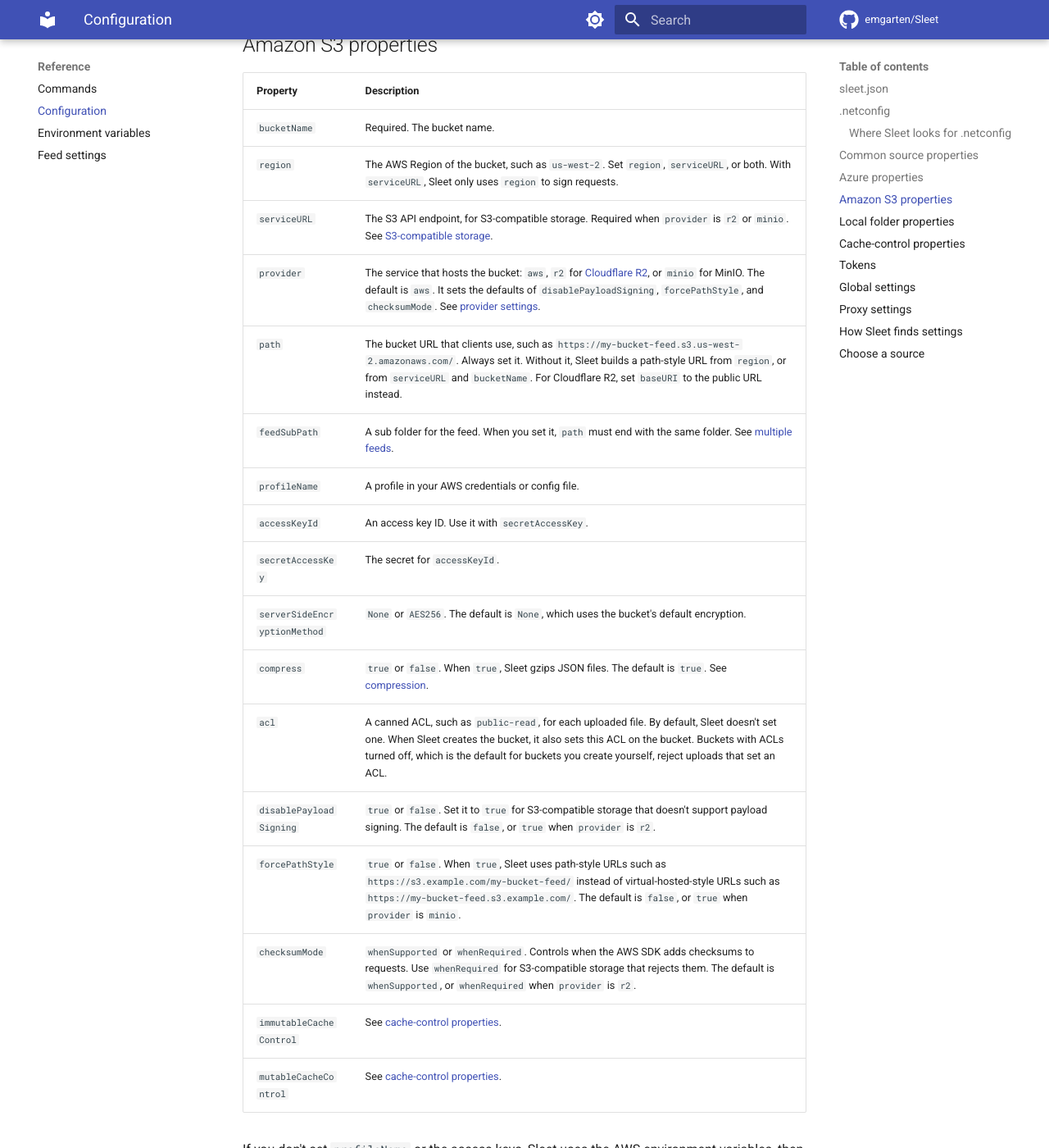
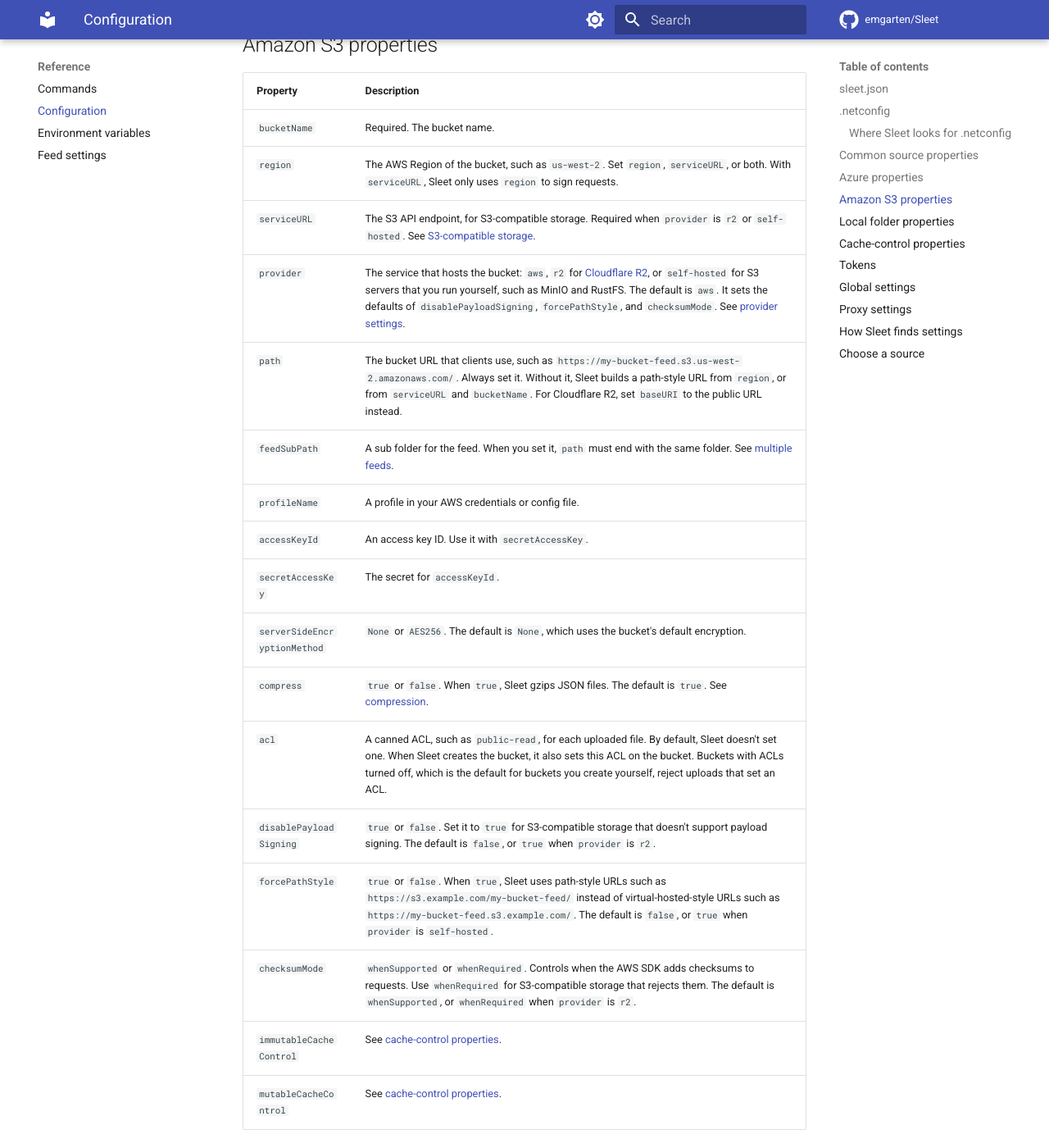
Before and after one commit to emgarten/Sleet, an MkDocs documentation site: the page built from doc/client-settings.md, in a window 1280 px wide and 1400 px high, scrolled down 3572 px. Shown: the whole window at 82% size. Built offline with MkDocs 1.6.1 and Material for MkDocs 9.7.7, drawn with Linux system fonts in a browser that asks for light colours; comment, search, counter and statistics services are not loaded.

Commit message:
Rename the minio S3 provider to self-hosted
MinIO is no longer maintained upstream, and the preset only enables
path-style URLs and requires serviceURL, which suits other S3 servers
that you run yourself, such as RustFS. Name the preset for what it
covers instead of a single product.

```diff
--- a/doc/client-settings.md
+++ b/doc/client-settings.md
@@ -127,8 +127,8 @@ Set `path`, `connectionString`, or both. See [Azure authentication](auth-azure.m
 | --- | --- |
 | `bucketName` | Required. The bucket name. |
 | `region` | The AWS Region of the bucket, such as `us-west-2`. Set `region`, `serviceURL`, or both. With `serviceURL`, Sleet only uses `region` to sign requests. |
-| `serviceURL` | The S3 API endpoint, for S3-compatible storage. Required when `provider` is `r2` or `minio`. See [S3-compatible storage](s3-compatible.md). |
-| `provider` | The service that hosts the bucket: `aws`, `r2` for [Cloudflare R2](feed-type-cloudflare.md), or `minio` for MinIO. The default is `aws`. It sets the defaults of `disablePayloadSigning`, `forcePathStyle`, and `checksumMode`. See [provider settings](s3-compatible.md#provider-settings). |
+| `serviceURL` | The S3 API endpoint, for S3-compatible storage. Required when `provider` is `r2` or `self-hosted`. See [S3-compatible storage](s3-compatible.md). |
+| `provider` | The service that hosts the bucket: `aws`, `r2` for [Cloudflare R2](feed-type-cloudflare.md), or `self-hosted` for S3 servers that you run yourself, such as MinIO and RustFS. The default is `aws`. It sets the defaults of `disablePayloadSigning`, `forcePathStyle`, and `checksumMode`. See [provider settings](s3-compatible.md#provider-settings). |
 | `path` | The bucket URL that clients use, such as `https://my-bucket-feed.s3.us-west-2.amazonaws.com/`. Always set it. Without it, Sleet builds a path-style URL from `region`, or from `serviceURL` and `bucketName`. For Cloudflare R2, set `baseURI` to the public URL instead. |
 | `feedSubPath` | A sub folder for the feed. When you set it, `path` must end with the same folder. See [multiple feeds](multiple-feeds.md). |
 | `profileName` | A profile in your AWS credentials or config file. |
@@ -138,7 +138,7 @@ Set `path`, `connectionString`, or both. See [Azure authentication](auth-azure.m
 | `compress` | `true` or `false`. When `true`, Sleet gzips JSON files. The default is `true`. See [compression](how-it-works.md#compression). |
 | `acl` | A canned ACL, such as `public-read`, for each uploaded file. By default, Sleet doesn't set one. When Sleet creates the bucket, it also sets this ACL on the bucket. Buckets with ACLs turned off, which is the default for buckets you create yourself, reject uploads that set an ACL. |
 | `disablePayloadSigning` | `true` or `false`. Set it to `true` for S3-compatible storage that doesn't support payload signing. The default is `false`, or `true` when `provider` is `r2`. |
-| `forcePathStyle` | `true` or `false`. When `true`, Sleet uses path-style URLs such as `https://s3.example.com/my-bucket-feed/` instead of virtual-hosted-style URLs such as `https://my-bucket-feed.s3.example.com/`. The default is `false`, or `true` when `provider` is `minio`. |
+| `forcePathStyle` | `true` or `false`. When `true`, Sleet uses path-style URLs such as `https://s3.example.com/my-bucket-feed/` instead of virtual-hosted-style URLs such as `https://my-bucket-feed.s3.example.com/`. The default is `false`, or `true` when `provider` is `self-hosted`. |
 | `checksumMode` | `whenSupported` or `whenRequired`. Controls when the AWS SDK adds checksums to requests. Use `whenRequired` for S3-compatible storage that rejects them. The default is `whenSupported`, or `whenRequired` when `provider` is `r2`. |
 | `immutableCacheControl` | See [cache-control properties](#cache-control-properties). |
 | `mutableCacheControl` | See [cache-control properties](#cache-control-properties). |
```
Also changed, not shown: ReleaseNotes.md (+1 -1 lines), doc/commands.md (+1 -1 lines), doc/s3-compatible.md (+6 -6 lines), 5 other files.
